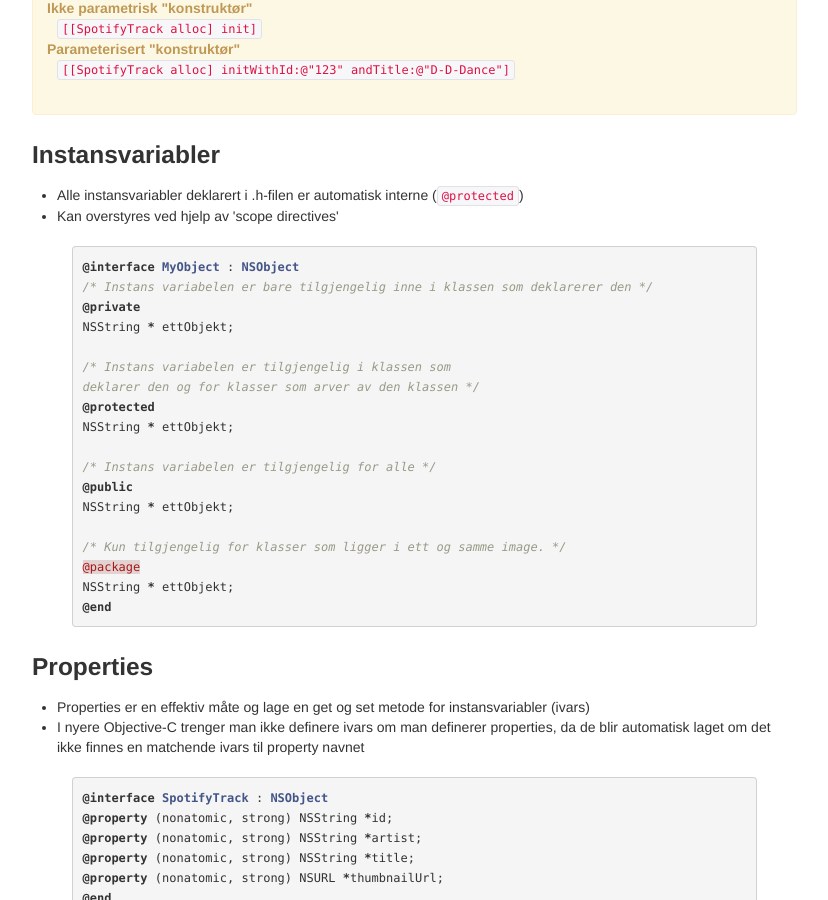
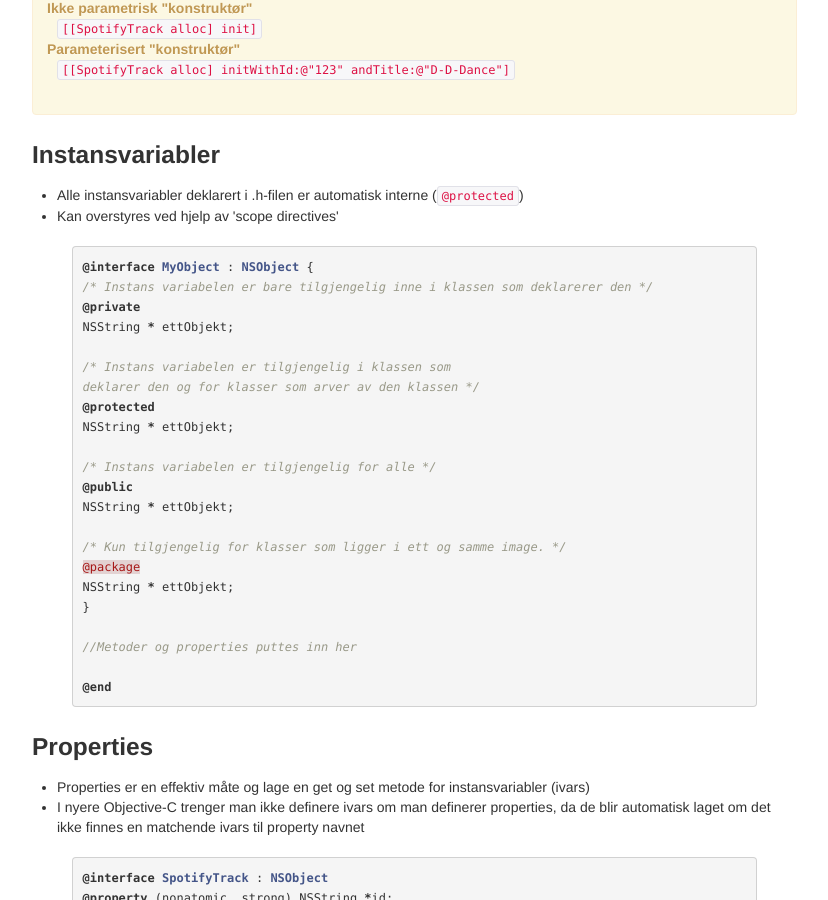
Before and after one commit to bekk/android101, a Jekyll site: the page built from docs/pages/klasser.html, in a window 1280 px wide and 900 px high, scrolled down 2201 px. Shown: the whole window, without its empty margins (28-856 px from the left). Built offline with Jekyll 4.4.1, drawn with Linux system fonts in a browser that asks for light colours; Markdown is read by kramdown in place of the engine named in the settings.

Commit message:
Fixed a ivars bug

```diff
--- a/docs/pages/klasser.html
+++ b/docs/pages/klasser.html
@@ -86,7 +86,7 @@
 </ul>
 
 {% highlight objective-c %}
-@interface MyObject : NSObject
+@interface MyObject : NSObject {
 /* Instans variabelen er bare tilgjengelig inne i klassen som deklarerer den */
 @private
 NSString * ettObjekt;
@@ -103,6 +103,10 @@
 /* Kun tilgjengelig for klasser som ligger i ett og samme image. */
 @package
 NSString * ettObjekt;
+}
+
+//Metoder og properties puttes inn her
+
 @end
 {% endhighlight %}
 
```
